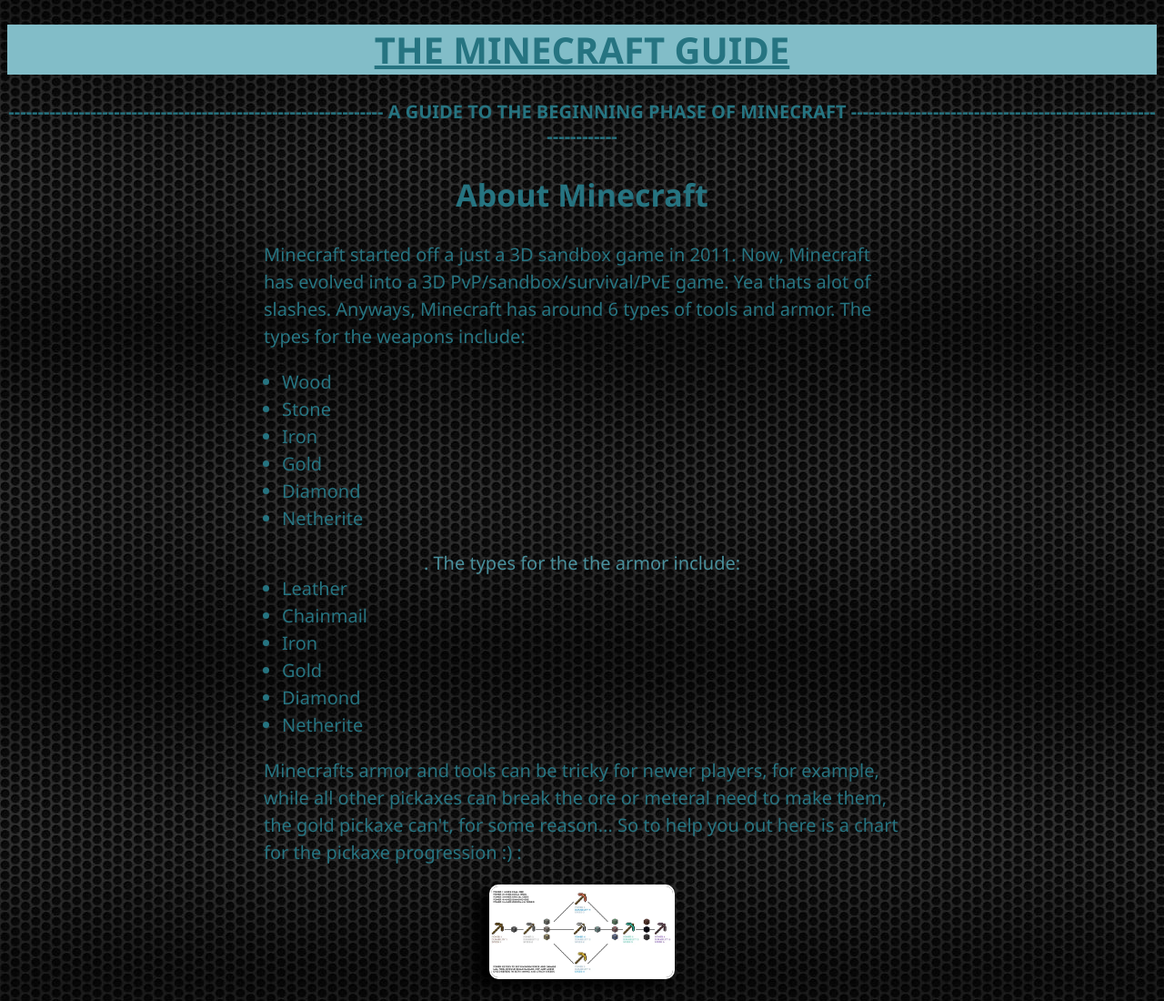
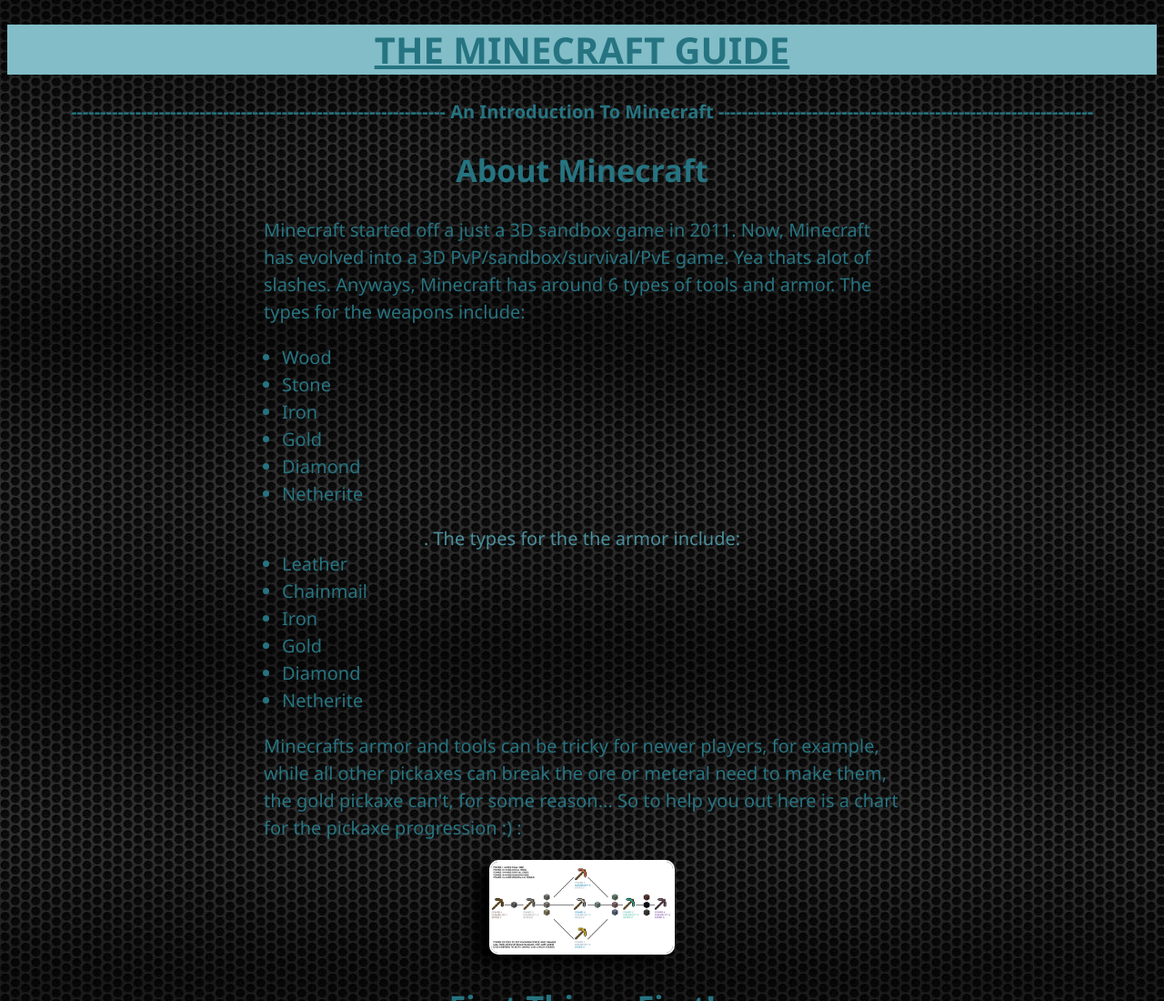
Before and after one commit to archaeologymagic/Weblog-HTML-CSS-Collab-Project, a plain HTML site: page index.html in a window 1280 px wide. Shown: the top 1100 px of the page at 91% size. Drawn offline with Linux system fonts and the light colour scheme.

Commit message:
Fixed some issues

```diff
--- a/index.html
+++ b/index.html
@@ -3,13 +3,13 @@
 <head>
     <meta charset="UTF-8">
     <meta name="viewport" content="width=device-width, initial-scale=1.0">
-    <title>THE SECOND WORLD WAR</title>
+    <title>An Introduction To Minecraft</title>
     <link rel="stylesheet" href="style.css">
 
     </head>
         <body>
             <h1>THE MINECRAFT GUIDE</h1>
-            <h3>----------------------------------------------------------------  A GUIDE TO THE BEGINNING PHASE OF MINECRAFT  ----------------------------------------------------------------</h3>
+            <h3>----------------------------------------------------------------  An Introduction To Minecraft  ----------------------------------------------------------------</h3>
 
 
              <h2> About Minecraft </h2>
```
